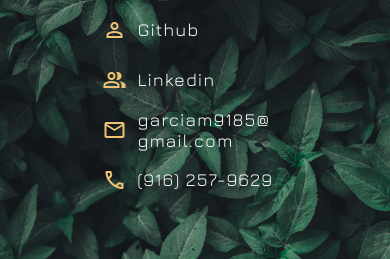
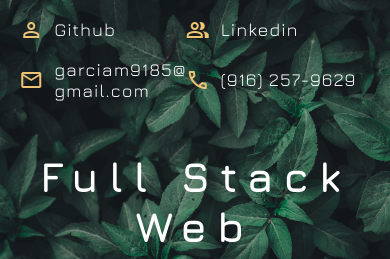
Before and after one commit to micgarcia/personal-website, a React (Create React App) app in the folder personal-website/: page / in a window 390 px wide. Shown: the top 259 px of the page. Built offline with nearby package versions, Linux system fonts and the light colour scheme.

Commit message:
updated spacing on navbar for mobile

```diff
--- a/personal-website/src/App.scss
+++ b/personal-website/src/App.scss
@@ -149,7 +149,7 @@
     @include centeredGrid();
 
     @media (max-width: 500px) {
-      grid-template-columns: repeat(auto-fit, minmax(200px, 1fr));
+      grid-template-columns: repeat(auto-fit, minmax(160px, 1fr));
     }
 
     grid-template-columns: repeat(auto-fit, minmax(225px, 1fr));
```
